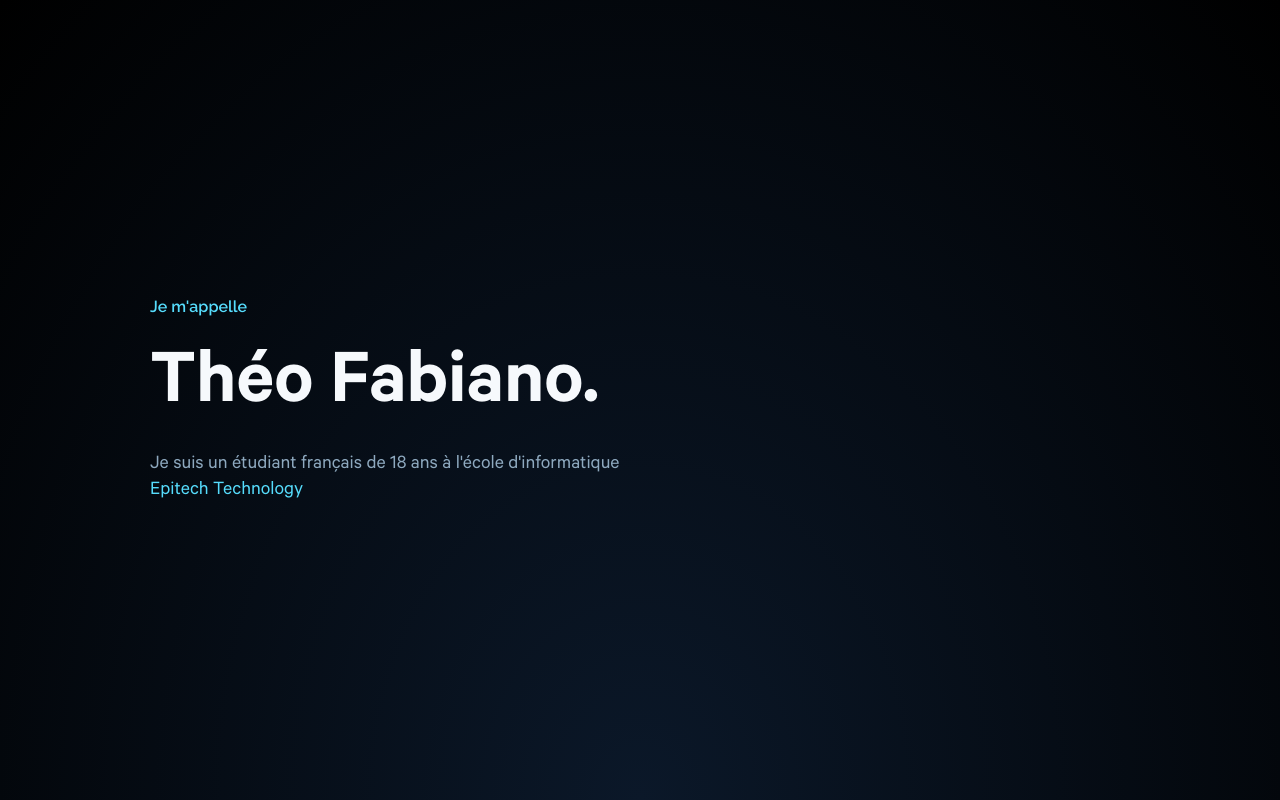
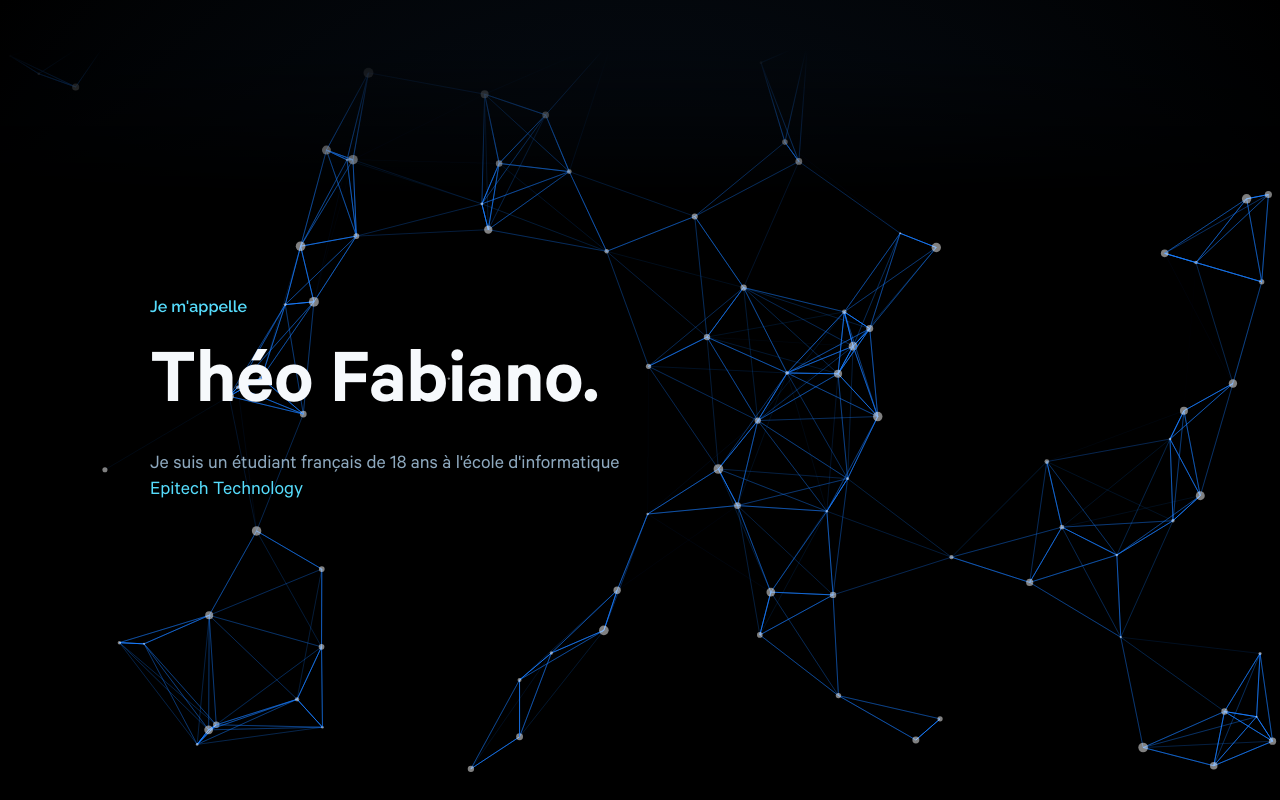
Before and after one commit to TheoEwzZer/theoewzzer.github.io, a React (Create React App) app: page / in a window 1280 px wide. Shown: the top 800 px of the page. Built offline with nearby package versions, Linux system fonts and the light colour scheme.

Commit message:
🔧 refactor: import and render Particle component in the home section

```diff
--- a/src/home.tsx
+++ b/src/home.tsx
@@ -1,7 +1,9 @@
 import React from "react";
-import "./css/style.css";
 import "./css/home.css";
 import "./css/properties.css";
+import "./css/style.css";
+
+import Particles from "./Particles";
 
 function Home(): React.ReactElement {
   const birthdate = new Date(2004, 11, 15);
@@ -11,7 +13,9 @@ function Home(): React.ReactElement {
 
   return (
     <section className="section" id="home_section">
-      <div id="particles"></div>
+      <div id="particles">
+        <Particles />
+      </div>
       <div className="content">
         <span className="hi">Je m'appelle</span>
         <span className="name">Théo Fabiano.</span>
```
